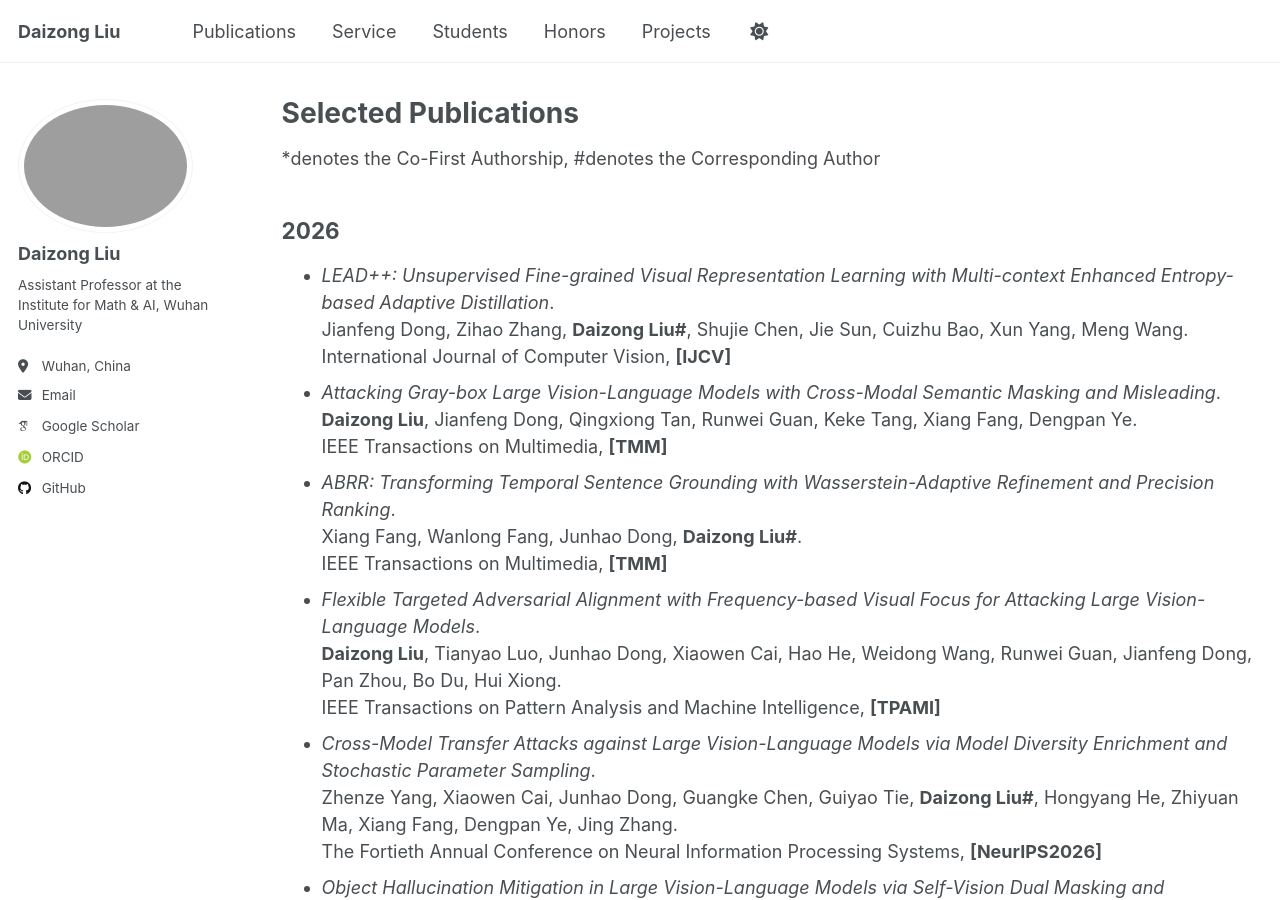
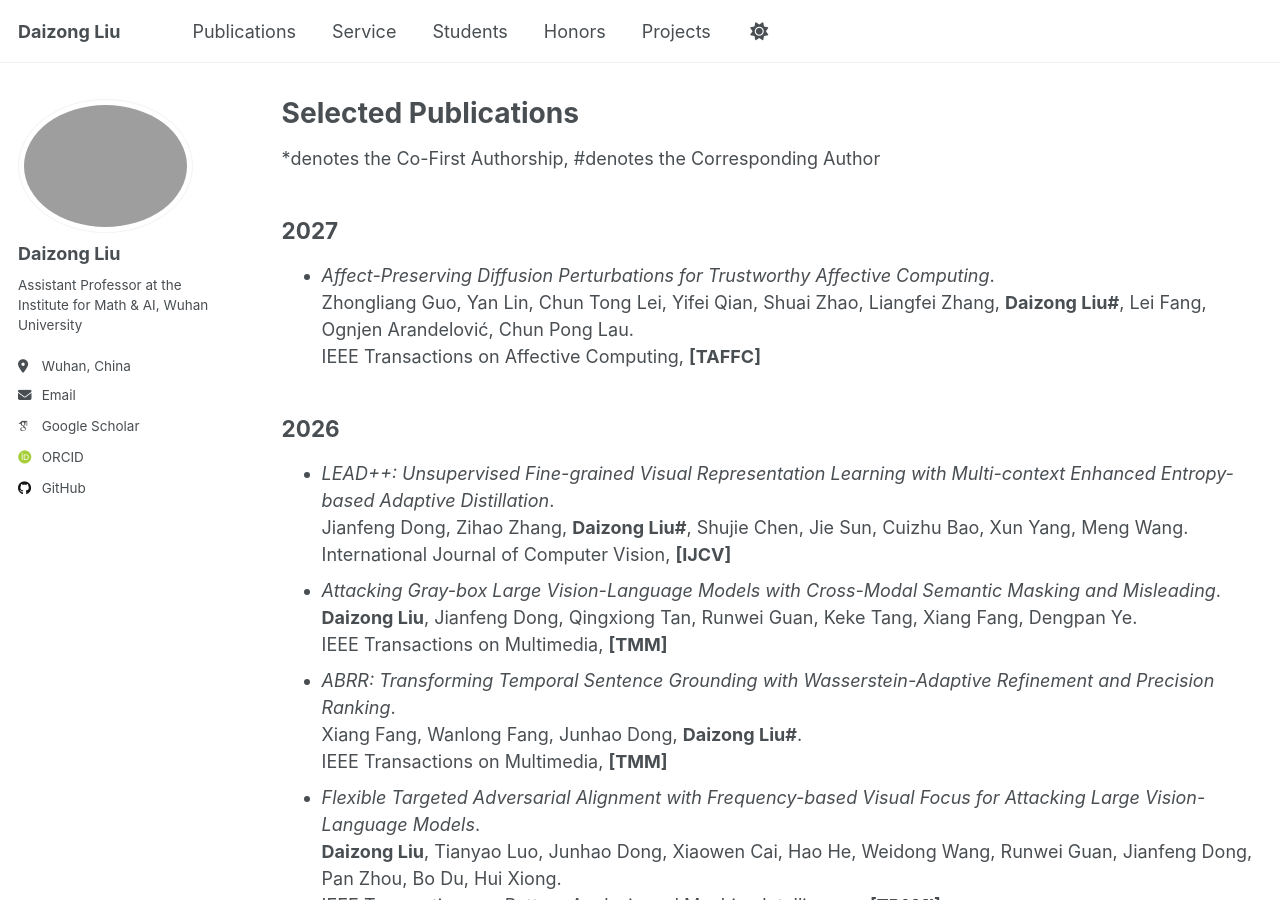
Before and after one commit to liudaizong/liudaizong.github.io, a Jekyll site: the page built from _pages/publications.md, in a window 1280 px wide and 900 px high. Built offline with Jekyll 4.4.1, drawn with Linux system fonts in a browser that asks for light colours; some web fonts are replaced.

Commit message:
Update publications.md

```diff
--- a/_pages/publications.md
+++ b/_pages/publications.md
@@ -5,6 +5,9 @@ permalink: /publications/
 author_profile: true
 ---
 *denotes the Co-First Authorship, #denotes the Corresponding Author
+
+## 2027
+* *Affect-Preserving Diffusion Perturbations for Trustworthy Affective Computing*.<br/> Zhongliang Guo, Yan Lin, Chun Tong Lei, Yifei Qian, Shuai Zhao, Liangfei Zhang, **Daizong Liu#**, Lei Fang, Ognjen Arandelović, Chun Pong Lau.<br/> IEEE Transactions on Affective Computing, **[TAFFC]**
 
 ## 2026
 * *LEAD++: Unsupervised Fine-grained Visual Representation Learning with Multi-context Enhanced Entropy-based Adaptive Distillation*.<br/> Jianfeng Dong, Zihao Zhang, **Daizong Liu#**, Shujie Chen, Jie Sun, Cuizhu Bao, Xun Yang, Meng Wang.<br/> International Journal of Computer Vision, **[IJCV]**
```
